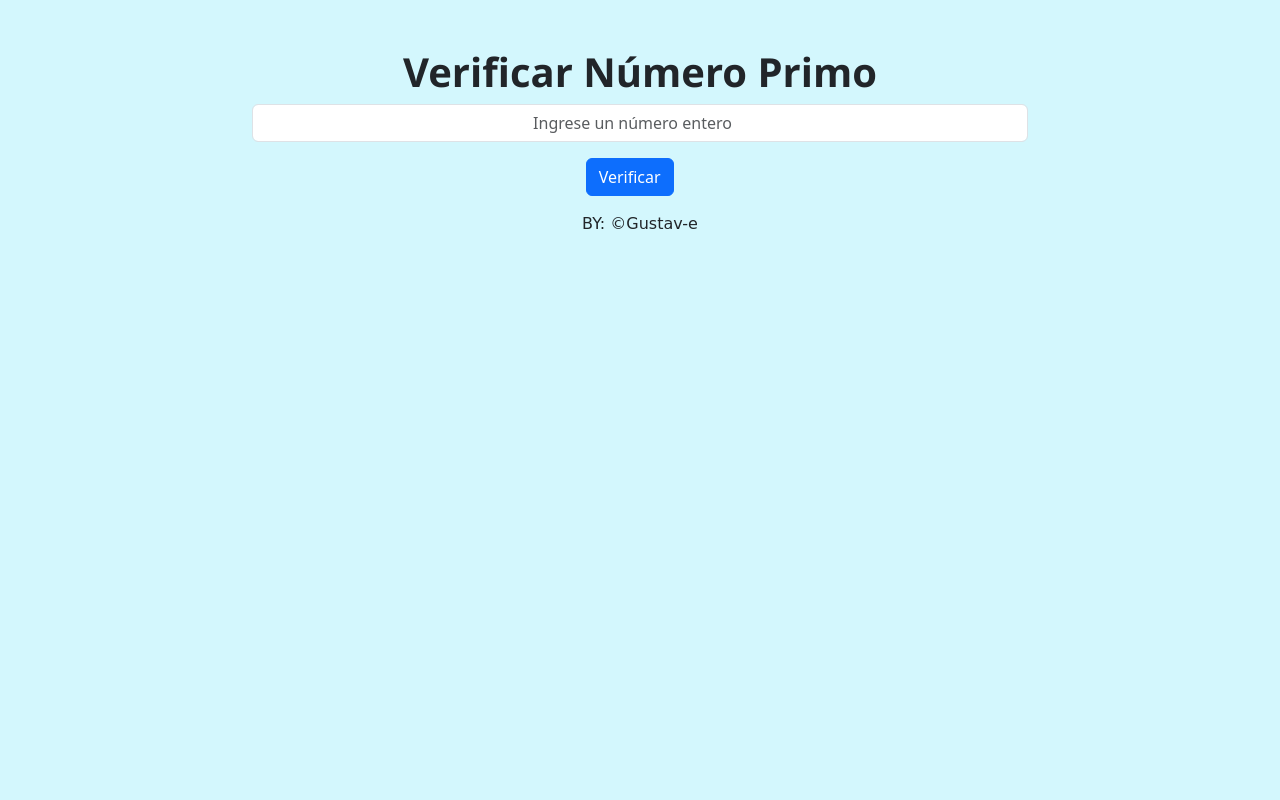
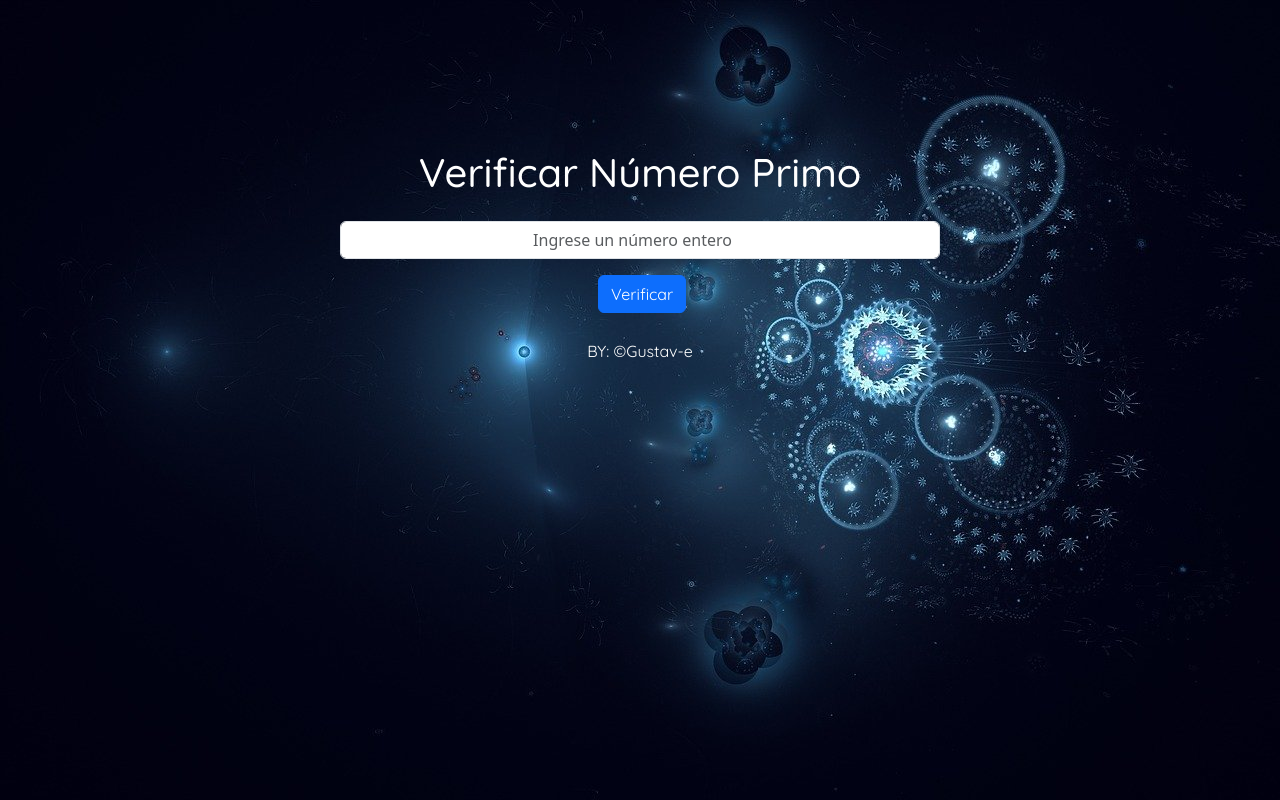
Before and after one commit to Gus-cmd/LaboratorioJs2_NumerosPrimos, a plain HTML site: page index.html in a window 1280 px wide. Drawn offline with nearby package versions, Linux system fonts and the light colour scheme; a web font is replaced by a local one.

Commit message:
agregando background y color al resultado

```diff
--- a/index.html
+++ b/index.html
@@ -9,12 +9,14 @@
     <meta name="viewport" content="width=device-width, initial-scale=1.0">
     <!-- Titulo -->
     <title>Verificar si es Primo o no es</title>
-    <!-- favi-icon -->
-    <link rel="icon" href="media/bag-heart.svg">
+    <!-- fav-icon -->
+    <link rel="icon" href="media/emoji-sunglasses-fill.svg">
     <!-- Enlace a Bootstrap CSS -->
     <link href="https://cdn.jsdelivr.net/npm/bootstrap@5.3.0-alpha1/dist/css/bootstrap.min.css" rel="stylesheet">
     <!-- css -->
     <link rel="stylesheet" href="styles.css">
+    <!-- Google Fonts -->
+    <link href="https://fonts.googleapis.com/css2?family=Poppins:ital,wght@0,300;0,400;0,600;0,700;0,800;1,400&family=Quicksand:wght@300..700&family=Rubik+Dirt&family=Share+Tech+Mono&display=swap" rel="stylesheet">
 </head>
 <body>
     <div class="container">
@@ -25,9 +27,10 @@
         <button onclick="verificarPrimo()" class="btn btn-primary">Verificar</button>
         <p id="resultado" class="mt-3"></p>
     </div>
+    <div id="resultado" class=""></div>
     <footer>BY: &copy;Gustav-e</footer>
 
     <script src="https://cdn.jsdelivr.net/npm/bootstrap@5.3.0-alpha1/dist/js/bootstrap.bundle.min.js"></script>
-    <script src="script.js"></script>
+    <script src="script.js" ></script>
 </body>
 </html>
--- a/script.js
+++ b/script.js
@@ -17,8 +17,12 @@ function verificarPrimo() {
 
     // Mostrar el resultado
     if (esPrimo) {
+
         document.getElementById('resultado').innerText = `${numero} es un número primo.`;
+        document.getElementById('resultado').className = 'primo';
     } else {
+
         document.getElementById('resultado').innerText = `${numero} no es un número primo.`;
+        document.getElementById('resultado').className = 'no-primo';
     }
 }
--- a/styles.css
+++ b/styles.css
@@ -1,26 +1,40 @@
 body{
-    background-color: rgba(23, 213, 247, 0.189);
+    background-image:url(media/background.jpg);
 }
 
 h1{
-    font-family: 'Segoe UI', Tahoma, Geneva, Verdana, sans-serif;
-    font-weight: bold;
     text-align: center;
+    color: white;
+    font-family: "Quicksand", sans-serif;
 }
-
+.mb-3{
+    margin-top: 25px;
+}
 .form-control{
     text-align: center;
 }
 
 .btn{
     margin-left: 43%;
+    font-family: "Quicksand", sans-serif;
 }
 .container{
     width: 100vh;
+    border-color: aliceblue;
+    padding: 100px;
+    padding-bottom: 10px;
 }
 
+.primo {
+    color:green;
+}
+
+.no-primo {
+    color: red;
+}
 
 footer{
     text-align: center;
-    font-family: cursive;
+    color: white;
+    font-family: "Quicksand", sans-serif;
 }
```
Also changed, not shown: media/background.jpg (added), media/emoji-sunglasses-fill.svg (added).
